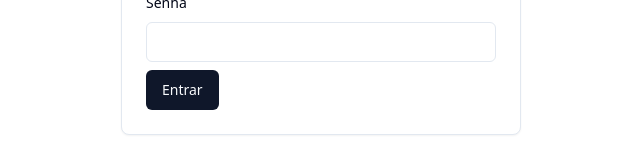
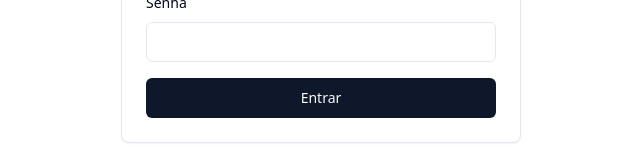
Before and after one commit to alcides07/pipoca, a React (Vite) app in the folder frontend/: page / in a window 1280 px wide. Shown: the part 439-607 px from the top of the page, without its empty margins (319-959 px from the left). Built offline with nearby package versions, Linux system fonts and the light colour scheme.

Commit message:
fix: ajusta espaçamento do botão nos formulário de login e registro(#352)

```diff
--- a/frontend/src/features/Login/components/formLogin.tsx
+++ b/frontend/src/features/Login/components/formLogin.tsx
@@ -72,9 +72,9 @@ function FormLogin({ onLogin }: any) {
           Realize login para ter acesso ao sistema Pipoca!
         </CardDescription>
       </CardHeader>
-      <CardContent className="space-y-2">
+      <CardContent>
         <Form {...form}>
-          <form onSubmit={form.handleSubmit(onSubmit)} className="space-y-2">
+          <form onSubmit={form.handleSubmit(onSubmit)} className="space-y-4">
             <FormField
               control={form.control}
               name="username"
@@ -105,7 +105,10 @@ function FormLogin({ onLogin }: any) {
                 </FormItem>
               )}
             />
-            <Button type="submit">Entrar</Button>
+
+            <Button type="submit" className="w-full my-8">
+              Entrar
+            </Button>
           </form>
         </Form>
       </CardContent>
--- a/frontend/src/features/Login/components/formRegister.tsx
+++ b/frontend/src/features/Login/components/formRegister.tsx
@@ -97,9 +97,9 @@ function FormRegister({ onSuccess }: FormRegisterProps) {
           Realize cadastro para ter acesso ao sistema Pipoca!
         </CardDescription>
       </CardHeader>
-      <CardContent className="space-y-2">
+      <CardContent>
         <Form {...form}>
-          <form onSubmit={form.handleSubmit(onSubmit)} className="space-y-2">
+          <form onSubmit={form.handleSubmit(onSubmit)} className="space-y-4">
             <FormField
               control={form.control}
               name="username"
@@ -152,7 +152,9 @@ function FormRegister({ onSuccess }: FormRegisterProps) {
                 </FormItem>
               )}
             />
-            <Button type="submit">Cadastrar</Button>
+            <Button type="submit" className="w-full">
+              Cadastrar
+            </Button>
           </form>
         </Form>
       </CardContent>
```
